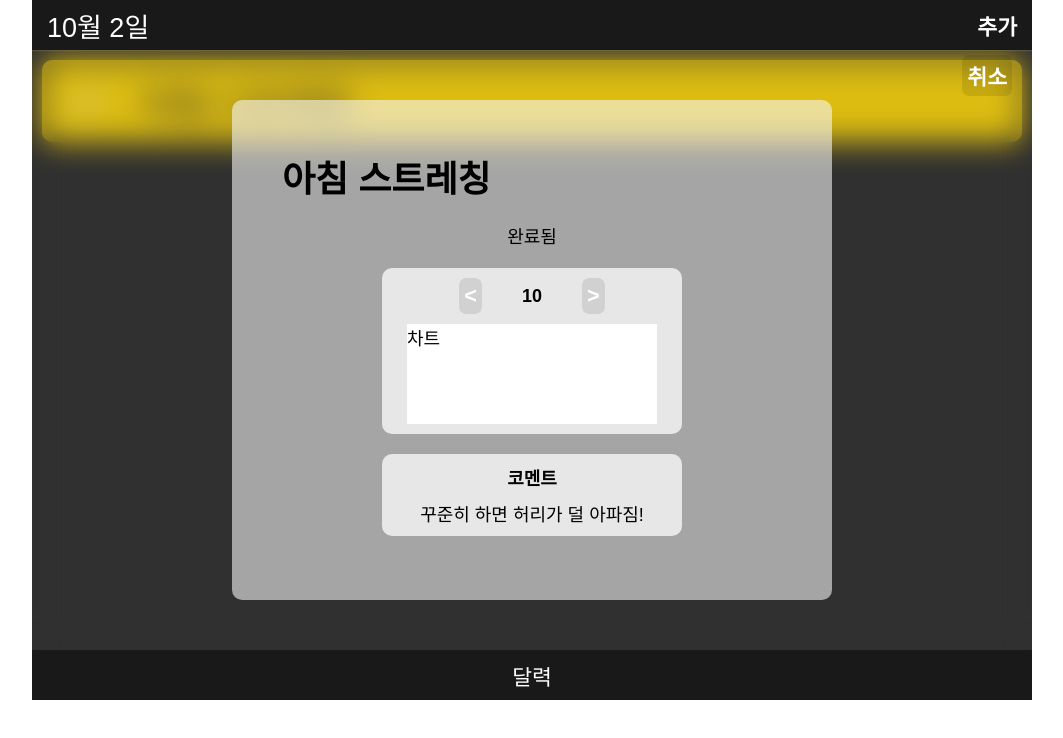
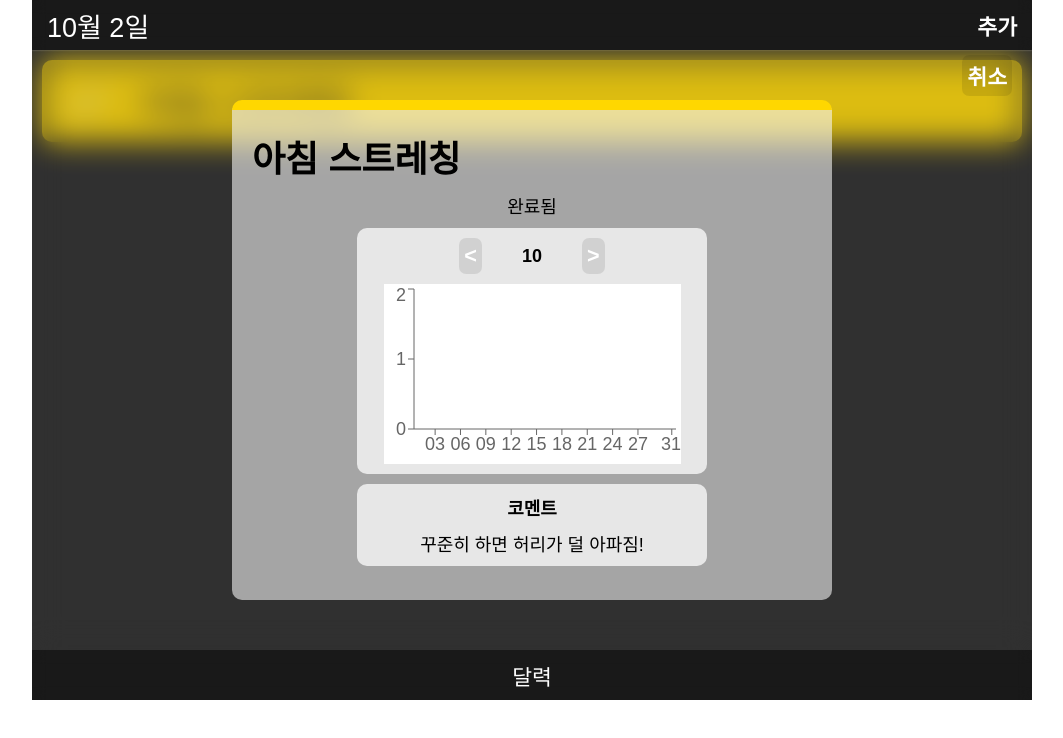
Before and after one commit to aphyrince/Habit-Maker1, a React (Create React App) app in the folder front/: page / in a window 1280 px wide. Both pictures are taken after a click on the element "아침 스트레칭". Shown: the top 738 px of the page, without its empty margins (108-1171 px from the left). Built offline with nearby package versions, Linux system fonts and the light colour scheme.

Commit message:
대시보드에 차트추가

```diff
--- a/front/src/components/Modal/DashBoardModal/DashBoardModal.css
+++ b/front/src/components/Modal/DashBoardModal/DashBoardModal.css
@@ -7,17 +7,16 @@
     display: flex;
     flex-direction: column;
     align-items: center;
-    padding-top: 50px;
-    gap: 20px;
+    padding: 20px;
+    gap: 10px;
 }
 .modal-title {
     align-self: start;
-    margin-left: 50px;
     font-size: 2em;
 }
 
 .modal-section {
-    width: 300px;
+    width: 350px;
     background-color: rgba(255, 255, 255, 0.74);
     border-radius: 10px;
     padding: 10px;
@@ -33,8 +32,7 @@
     align-items: center;
     gap: 40px;
 }
-.chart {
-    width: 250px;
+.chart-wrapper {
+    width: 90%;
     background-color: white;
-    height: 100px;
 }
--- a/front/src/components/Modal/DashBoardModal/DashBoardModal.tsx
+++ b/front/src/components/Modal/DashBoardModal/DashBoardModal.tsx
@@ -1,7 +1,14 @@
 import "./DashBoardModal.css";
-import { useSelect } from "../../../context/Select/SelectContext";
-import { useState } from "react";
+import { useMemo, useState } from "react";
 import { ItemData } from "../../../utils/types";
+import {
+    Bar,
+    BarChart,
+    ResponsiveContainer,
+    Tooltip,
+    XAxis,
+    YAxis,
+} from "recharts";
 
 const DashBoardModal = ({ item }: { item: ItemData }) => {
     const [commentText, setCommentText] = useState<string>(item.comment);
@@ -11,8 +18,36 @@ const DashBoardModal = ({ item }: { item: ItemData }) => {
         return new Date(today.getFullYear(), today.getMonth(), 1);
     });
 
+    const chartData = useMemo(() => {
+        const year = currentMonth.getFullYear();
+        const month = currentMonth.getMonth();
+        const daysInMonth = new Date(year, month + 1, 0).getDate();
+        const data: { date: string; count: number }[] = [];
+
+        for (let day = 1; day <= daysInMonth; day++) {
+            const count = item.logList.filter((log) => {
+                const d = new Date(log);
+                return (
+                    d.getFullYear() === year &&
+                    d.getMonth() === month &&
+                    d.getDate() === day
+                );
+            }).length;
+            data.push({
+                date: String(day).padStart(2, "0"),
+                count,
+            });
+        }
+        data.forEach((elem) => console.log(elem));
+
+        return data;
+    }, [item.logList, currentMonth]);
+
     return (
-        <div className="modal-overlay">
+        <div
+            className="modal-overlay"
+            style={{ borderTop: `10px solid ${item.bgColor}` }}
+        >
             <h2 className="modal-title">{item.text}</h2>
             <div className="modal-status">
                 {item.isChecked ? "완료됨" : "미완료"}
@@ -27,7 +62,20 @@ const DashBoardModal = ({ item }: { item: ItemData }) => {
                         {">"}
                     </button>
                 </div>
-                <div className="chart">차트</div>
+                <div className="chart-wrapper">
+                    <ResponsiveContainer width="100%" height={180}>
+                        <BarChart data={chartData}>
+                            <XAxis dataKey="date" tick={{ fontSize: 9 }} />
+                            <YAxis width={25} ticks={[0, 1, 2]} />
+                            <Tooltip />
+                            <Bar
+                                dataKey="count"
+                                fill={item.bgColor}
+                                radius={[4, 4, 0, 0]}
+                            />
+                        </BarChart>
+                    </ResponsiveContainer>
+                </div>
             </div>
             <div className="modal-section">
                 <h3>코멘트</h3>
```
